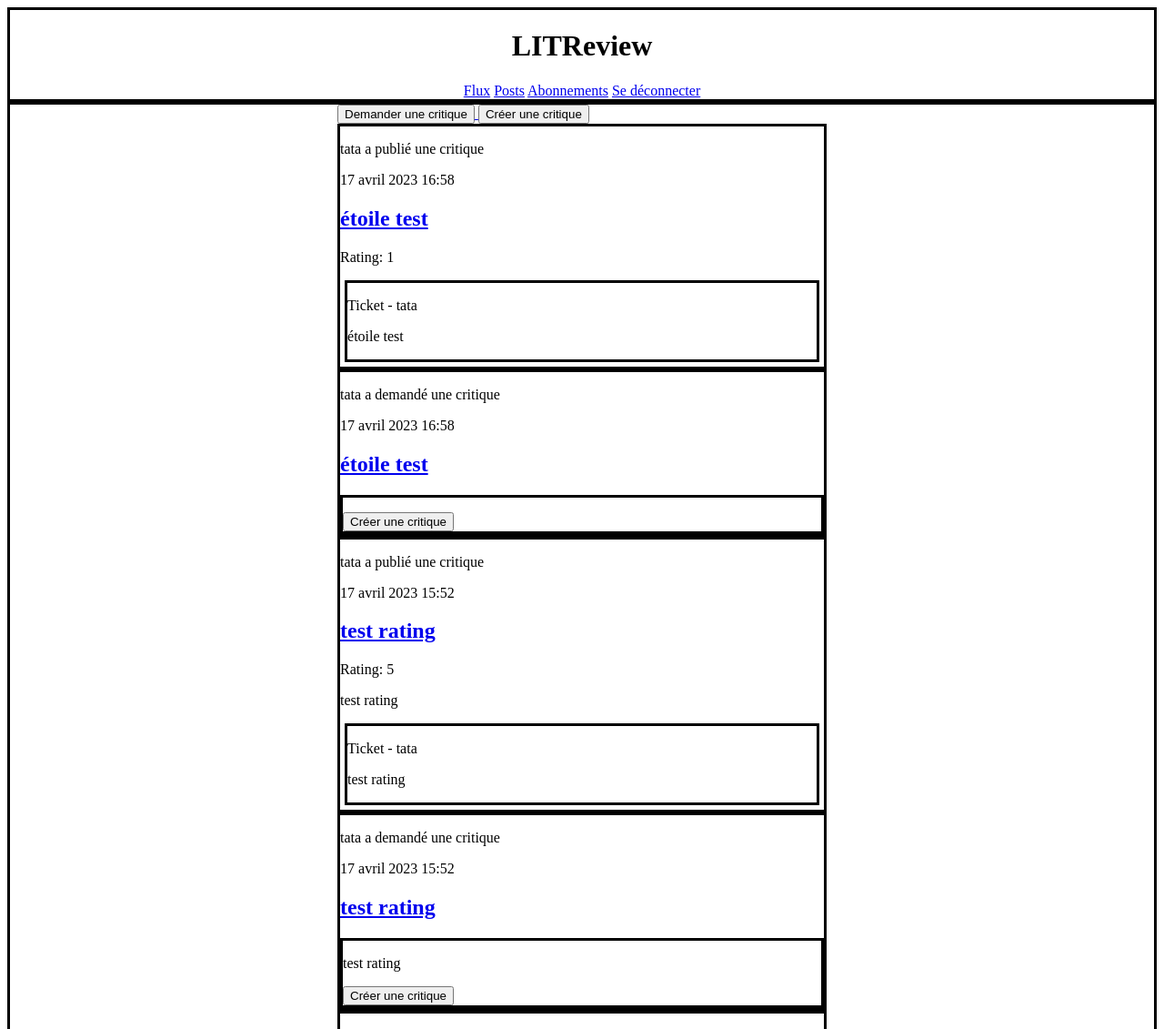
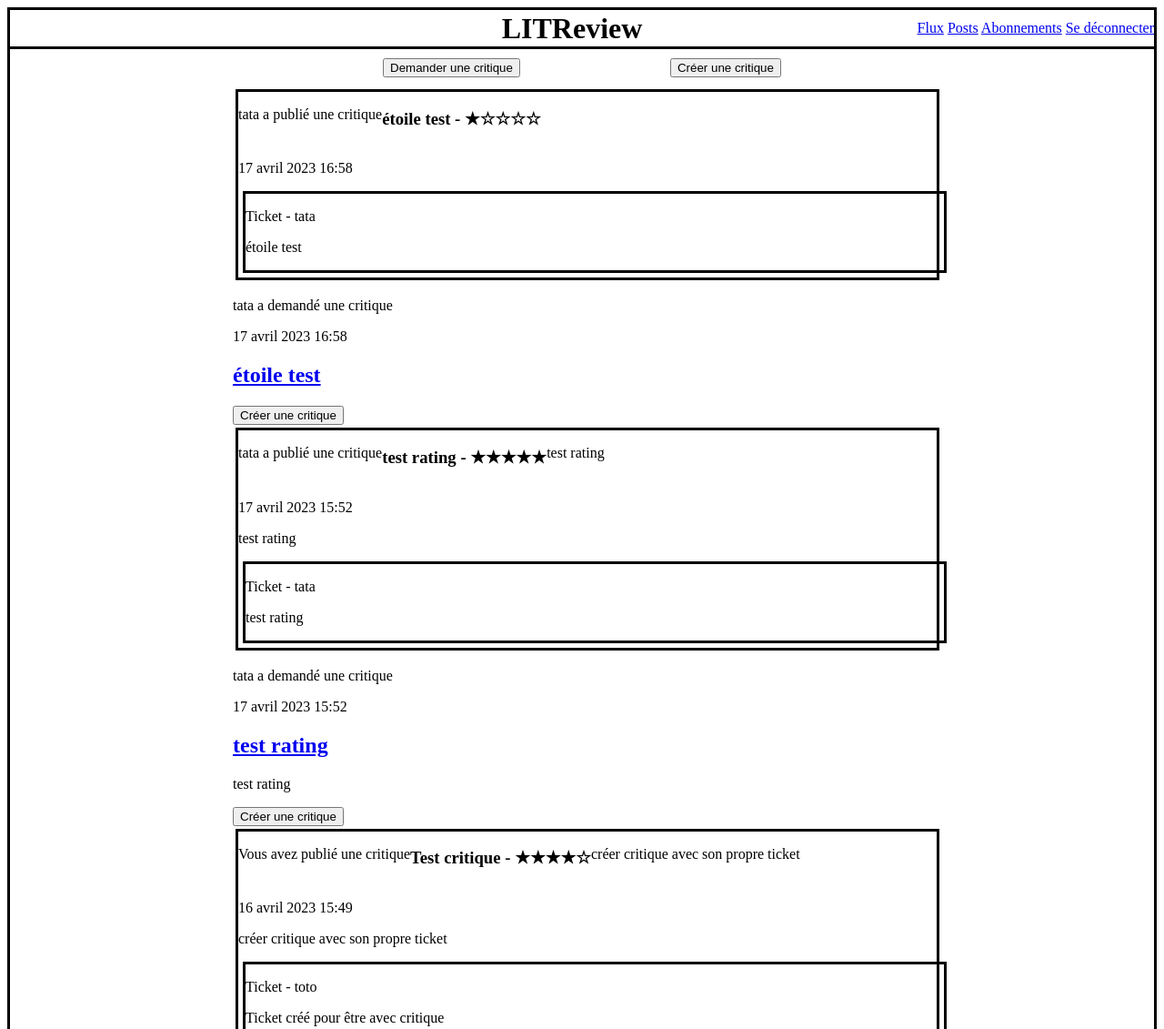
Before and after one commit to vpich/P9_Developpez_une_application_web_en_utilisant_django, a Django app: page /feed/ in a window 1280 px wide. Shown: the top 1131 px of the page at 91% size. Run offline with Django 4.2, Linux system fonts and the light colour scheme; a user stored in the database is signed in; data comes from the database, SQL or seed files in the repository; both versions use the stored data as it was after the commit.

Commit message:
Poursuite de la mise en page CSS

```diff
--- a/litreview/authentication/static/authentication/style.css
+++ b/litreview/authentication/static/authentication/style.css
@@ -1,29 +1,54 @@
 header {
+  display: flex;
+  align-items: center;
   border: solid;
   text-align: center;
+  height: 40px;
+  justify-content: right;
+}
+header h1 {
+  width: 100%;
+  position: fixed;
 }
 
 #main-container {
   display: flex;
   border: solid;
+  border-top: none;
   justify-content: center;
 }
+#main-container div {
+  width: 60vw;
+}
 
+#feed-buttons {
+  display: flex;
+  justify-content: space-evenly;
+  margin-top: 10px;
+  margin-bottom: 10px;
+}
 #feed section {
   display: flex;
   flex-direction: column;
 }
-#feed section div {
+#feed section .container {
   border: solid;
+  margin: 3px;
+}
+
+#review-content {
+  display: flex;
 }
 
 #responded-ticket {
   border: solid;
   margin: 5px;
+  width: auto;
 }
 
 #ticket-while-response {
   border: solid;
+  width: initial;
 }
 #ticket-while-response div {
   border: solid;
@@ -32,14 +57,30 @@ header {
   display: none;
 }
 
-#posts {
+#posts div {
   border: solid;
 }
-#posts div {
+#posts div div {
+  border: none;
+}
+#posts div div div {
   border: solid;
 }
 #posts div div button {
   display: none;
 }
 
+#follow-page h2 {
+  text-align: center;
+}
+#follow-page div div {
+  border: solid;
+  display: flex;
+  align-items: center;
+}
+#follow-page form {
+  display: flex;
+  justify-content: space-between;
+}
+
 /*# sourceMappingURL=style.css.map */
--- a/litreview/review/templates/review/feed.html
+++ b/litreview/review/templates/review/feed.html
@@ -7,12 +7,15 @@
 
 {% block content %}
 <div id="feed">
+    <div id="feed-buttons">
         <a href="{% url 'create-ticket' %}">
             <button>Demander une critique</button>
         </a>
         <a href="{% url 'create-review' %}">
             <button>Créer une critique</button>
         </a>
+    </div>
+
 
     <section>
         {% for post in posts %}
--- a/litreview/review/templates/review/followed_users.html
+++ b/litreview/review/templates/review/followed_users.html
@@ -20,8 +20,8 @@
         <h2>Abonnements</h2>
         {% if follows %}
             {% for follow in follows %}
-                <div>
-                    <p>{{ follow.user }} suit {{ follow.followed_user }}</p>
+                <div id="followed">
+                    <p>{{ follow.followed_user }}</p>
                     <a href="{% url 'delete-follow' follow.id %}">Désabonner</a>
                 </div>
             {% endfor %}
@@ -35,7 +35,7 @@
         {% if followers %}
             {% for follower in followers %}
                 <div>
-                    <p>{{ follower.user }} suit {{ follower.followed_user }}</p>
+                    <p>{{ follower.user }}</p>
                 </div>
             {% endfor %}
         {% else %}
--- a/litreview/review/templates/review/partials/review_snippet.html
+++ b/litreview/review/templates/review/partials/review_snippet.html
@@ -1,14 +1,37 @@
-<div>
+<div class="container">
+    <div id="review">
+        <div id="review-content">
             {% if request.user == review.user %}
                 <p>Vous avez publié une critique</p>
             {% else %}
                 <p>{{ review.user }} a publié une critique</p>
             {% endif %}
+            <h3>{{ review.headline }} -
+                {% if review.rating == 1 %}
+                    &#x2605;&#x2606;&#x2606;&#x2606;&#x2606;
+                {% endif %}
+                {% if review.rating == 2 %}
+                    &#x2605;&#x2605;&#x2606;&#x2606;&#x2606;
+                {% endif %}
+                {% if review.rating == 3 %}
+                    &#x2605;&#x2605;&#x2605;&#x2606;&#x2606;
+                {% endif %}
+                {% if review.rating == 4 %}
+                    &#x2605;&#x2605;&#x2605;&#x2605;&#x2606;
+                {% endif %}
+                {% if review.rating == 5 %}
+                    &#x2605;&#x2605;&#x2605;&#x2605;&#x2605;
+                {% endif %}
+            </h3>
+            <p>{{ review.body }}</p>
+        </div>
+
+
+        <div id="review-date">
             <p>{{ review.time_created }}</p>
-    <a href="{% url 'review-detail' review.id %}">
-        <h2>{{ review.headline }}</h2>
-    </a>
-    <p>Rating: {{ review.rating }}</p>
+        </div>
+    </div>
+
     <p>{{ review.body }}</p>
 
     {% if review.ticket %}
--- a/litreview/review/templates/review/partials/ticket_snippet.html
+++ b/litreview/review/templates/review/partials/ticket_snippet.html
@@ -9,7 +9,6 @@
         <h2>{{ ticket.title }}</h2>
     </a>
 
-    <div>
     <p>{{ ticket.description }}</p>
     {% if ticket.image %}
         <img src="{{ ticket.image.url }}">
@@ -18,4 +17,3 @@
         <button>Créer une critique</button>
     </a>
 </div>
-</div>
--- a/litreview/review/templates/review/posts.html
+++ b/litreview/review/templates/review/posts.html
@@ -10,6 +10,7 @@
     <h2>Vos posts</h2>
 
     {% for post in posts %}
+    <div>
         {% if post.content_type == "TICKET" %}
             {% include "review/partials/ticket_snippet.html" with ticket=post %}
             <a href="{% url 'update-ticket' post.id %}">
@@ -29,6 +30,7 @@
                 <button>Supprimer</button>
             </a>
         {% endif %}
+    </div>
 
     {% endfor %}
 
--- a/sass/main.scss
+++ b/sass/main.scss
@@ -1,31 +1,58 @@
 header {
+    display: flex;
+    align-items: center;
     border: solid;
     text-align: center;
+    height: 40px;
+    justify-content: right;
+    h1 {
+        width: 100%;
+        position: fixed;
+    }
 }
 
 #main-container {
     display: flex;
     border: solid;
+    border-top: none;
     justify-content: center;
+    div {
+        width: 60vw;
+    }
 }
 
 #feed {
+    &-buttons {
+        display: flex;
+        justify-content: space-evenly;
+        margin-top: 10px;
+        margin-bottom: 10px;
+    }
     section {
         display: flex;
         flex-direction: column;
-        div {
+        .container {
             border: solid;
+            margin: 3px;
         }
     }
 }
 
+#review {
+        &-content {
+            display: flex;
+        }
+    }
+
 #responded-ticket {
     border: solid;
     margin: 5px;
+    width: auto;
 }
 
 #ticket-while-response {
     border: solid;
+    width: initial;
     div {
         border: solid;
         button {
@@ -36,13 +63,37 @@ header {
 }
 
 #posts {
-    border: solid;
     div {
         border: solid;
         div {
+        border: none;
+        div {
+            border: solid;
+        }
             button {
                 display: none;
             }
         }
     }
 }
+
+// #followed {
+//     border: solid;
+//     display: flex;
+//     align-items: center
+// }
+
+#follow-page {
+    h2 {
+        text-align: center;
+    }
+    div div {
+        border: solid;
+        display: flex;
+        align-items: center;
+    }
+    form {
+        display: flex;
+        justify-content: space-between;
+    }
+}
```
Also changed, not shown: litreview/db.sqlite3, 1 other file. Lines whose indentation alone changed are shown as unchanged.
